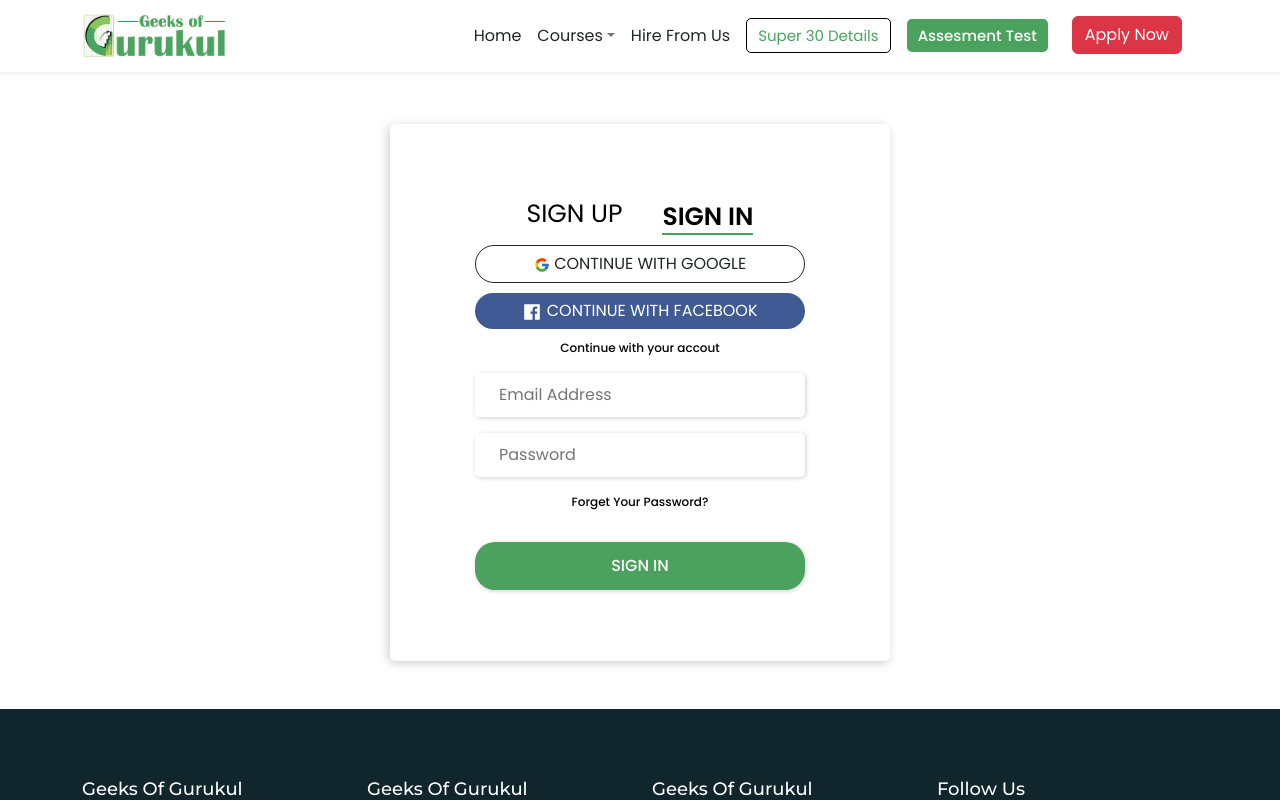
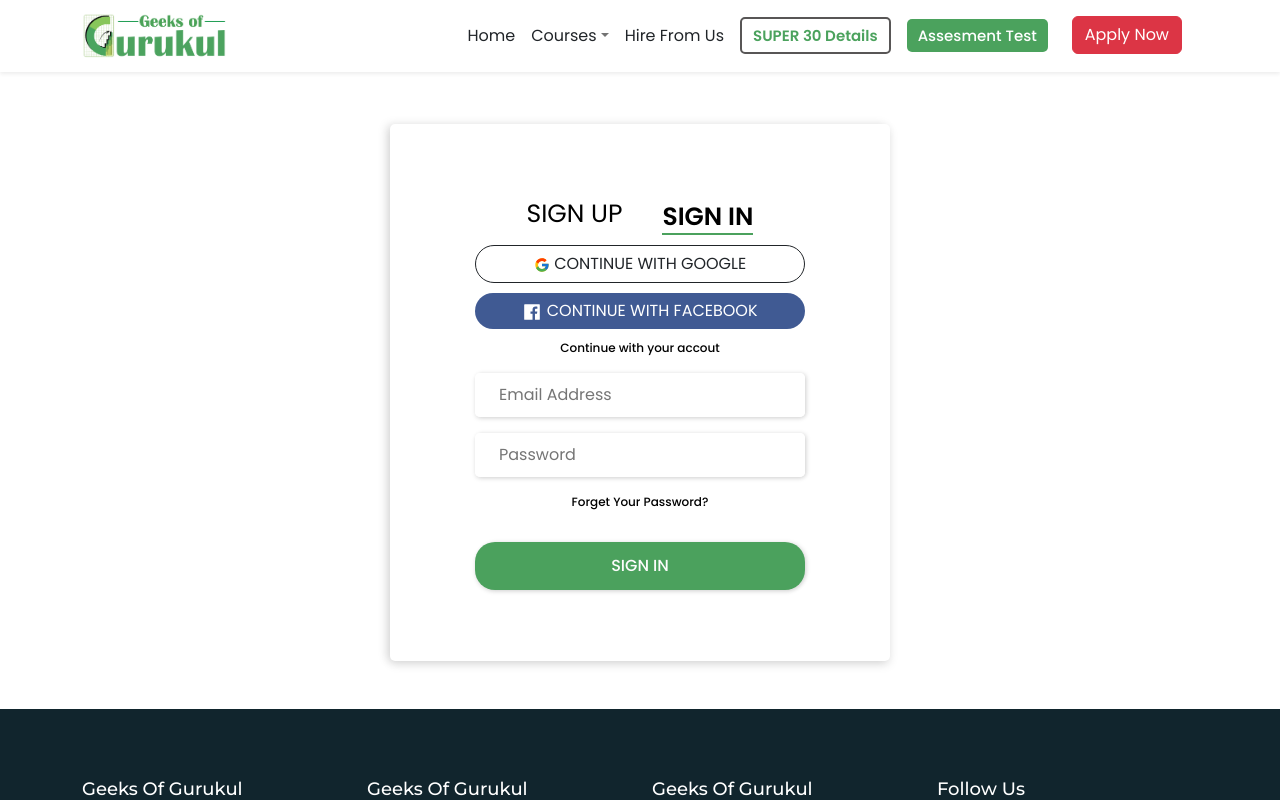
Before and after one commit to KhalidMimMuzahid/gog-main-react-app-client-side, a React (Create React App) app: page /login in a window 1280 px wide. Shown: the top 800 px of the page. Built offline with nearby package versions, Linux system fonts and the light colour scheme; no server answers.

Commit message:
some style changes in the super 30 page

```diff
--- a/src/components/shared/navbar/NavBar.css
+++ b/src/components/shared/navbar/NavBar.css
@@ -16,10 +16,10 @@
 a.text-dark.text-decoration-none.free {
   font-family: 'Poppins';
   font-style: normal;
-  font-weight: 400;
+  font-weight: 600;
   font-size: 15px;
   color: #4BA25D !important;
-  border: 1px solid #000000;
+  border: 2px solid #585656;
   border-radius: 5px;
   padding: 6px 11px;
 }
--- a/src/components/shared/navbar/NavBar.jsx
+++ b/src/components/shared/navbar/NavBar.jsx
@@ -253,7 +253,7 @@ const NavBar = () => {
                       className="text-dark text-decoration-none free"
                       to={"/super"}
                     >
-                      Super 30 Details
+                      SUPER 30 Details
                     </Link>
                   </Nav.Link>
 
--- a/src/pages/DasBoard/Super.css
+++ b/src/pages/DasBoard/Super.css
@@ -234,7 +234,8 @@ p.upcomeing {
     font-weight: 500;
     font-size: 13px;
     /* color: #4BA25D; */
-    background: white;
+    color: white;
+    background: black;
     padding: 10px 18px;
     border-radius: 5px;
     margin-top: 15px;
@@ -242,8 +243,8 @@ p.upcomeing {
 }
 .super-text button:hover {
 
-    background-color: #000;
-    color: white;
+    background-color: white;
+    color: black;
 }
 
 .super-text {
@@ -326,14 +327,14 @@ h2.next-batch {
 .question-area button {
     min-width: 178px;
     text-align: center;
-    color: white;
+    color: #4BA25D;
     font-size: 15px;
-    border-radius: 10px;
-    /* font-weight: bold; */
+    border-radius: 5px;
+    font-weight: bold;
     padding: 7px 17px;
     margin: 0px;
-    border: 1px solid black;
-    background: black;
+    border: 1px solid #4BA25D;
+    background: white;
 }
 
 .right-area{
--- a/src/pages/DasBoard/Super.js
+++ b/src/pages/DasBoard/Super.js
@@ -97,7 +97,7 @@ const Super = () => {
                                                 <li className='black-check'><AiFillCheckSquare></AiFillCheckSquare>100% Job Guarantee for Super-30 Graduate Student</li>
                                                 <li className='black-check'><AiFillCheckSquare></AiFillCheckSquare>Internship Certificate provided by Geeks of Gurukul</li>
                                                 <li className='black-check'><AiFillCheckSquare></AiFillCheckSquare>Course completion certificate power by Skill India</li>
-                                                <li className='black-check'><AiFillCheckSquare></AiFillCheckSquare>Latter of recommendation provided by Geeks of Gurukul</li>
+                                                <li className='black-check'><AiFillCheckSquare></AiFillCheckSquare>Letter of Recommendation provided by Geeks of Gurukul</li>
                                             </ul>
                                             <p className="upcomeing">
                                                 Upon Course Completion, You’ll Become :
```
Also changed, not shown: 1 other file (tests, documents, lock files or other folders).
